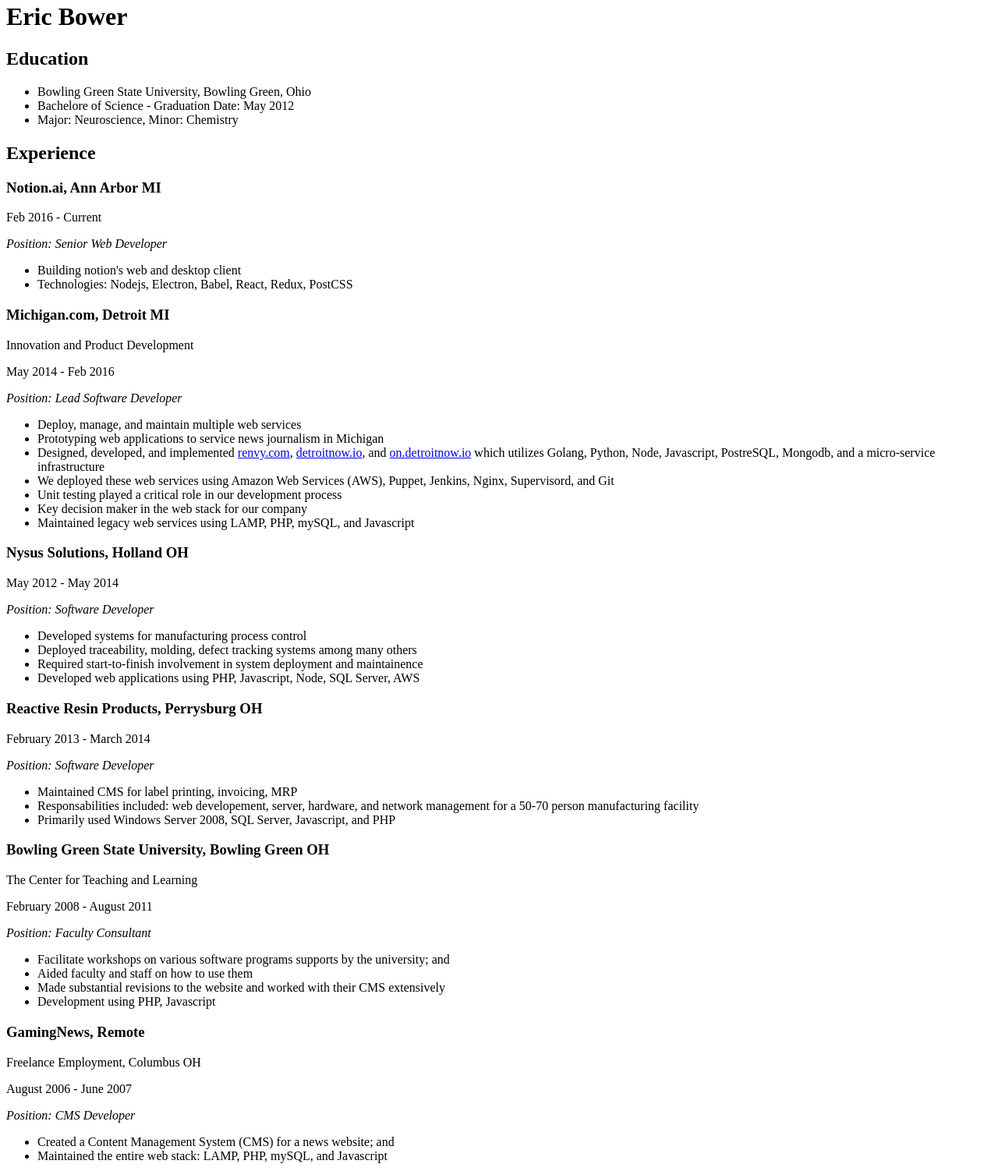
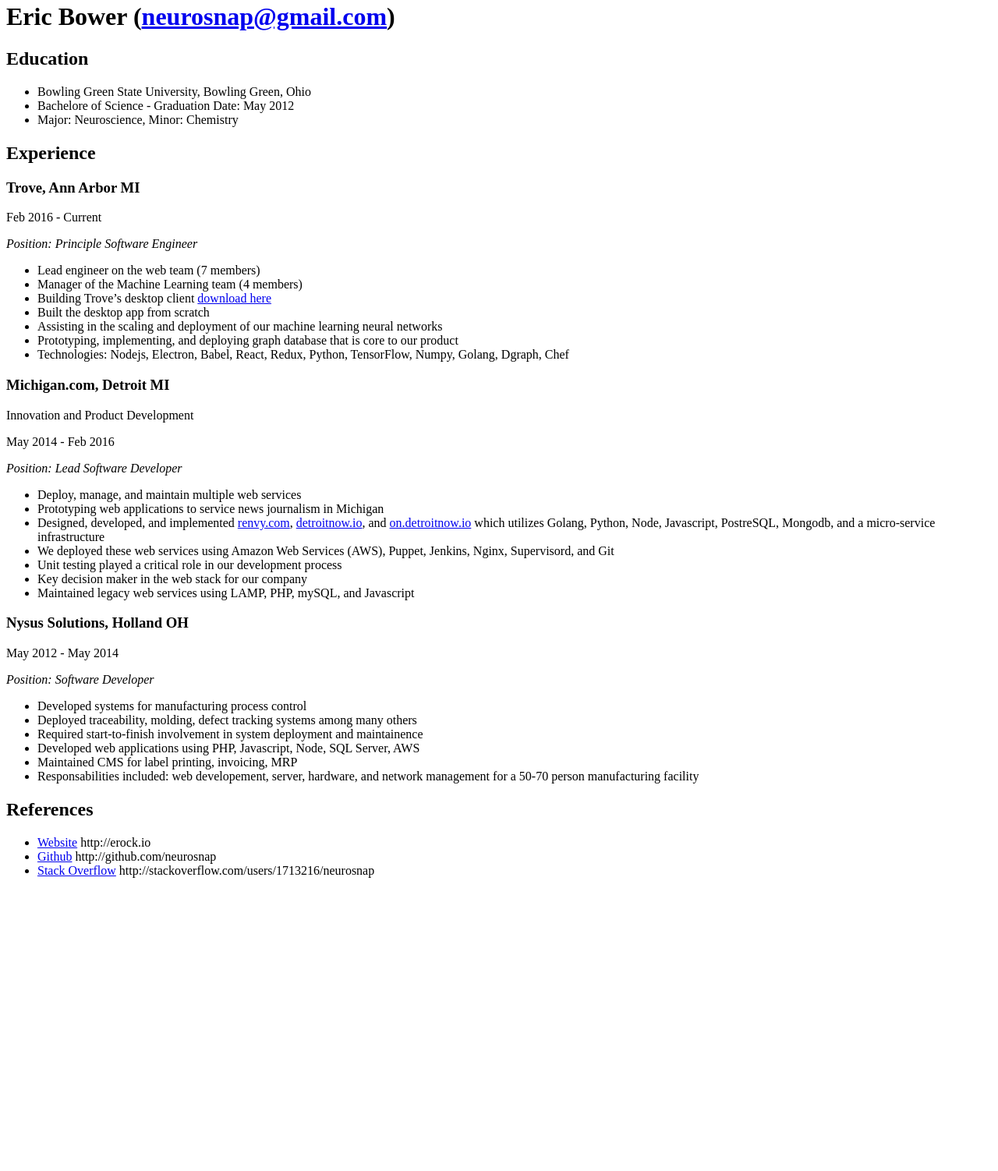
Before and after one commit to neurosnap/erockio, a plain HTML site: page resume.html in a window 1280 px wide. Shown: the part 18-1520 px from the top of the page at 78% size. After the commit the page ends 1160 px from the top, so only its background shows below. Drawn offline with Linux system fonts and the light colour scheme.

Commit message:
update resume

```diff
--- a/resume.html
+++ b/resume.html
@@ -1,14 +1,22 @@
-<!DOCTYPE html PUBLIC "-//W3C//DTD XHTML 1.0 Transitional//EN" "http://www.w3.org/TR/xhtml1/DTD/xhtml1-transitional.dtd">
-<html xmlns="http://www.w3.org/1999/xhtml">
+<!DOCTYPE html>
+<html xmlns="http://www.w3.org/1999/xhtml" lang="" xml:lang="">
 <head>
-  <meta http-equiv="Content-Type" content="text/html; charset=utf-8" />
-  <meta http-equiv="Content-Style-Type" content="text/css" />
+  <meta charset="utf-8" />
   <meta name="generator" content="pandoc" />
-  <title>Eric Bower Resume</title>
-  <style type="text/css">code{white-space: pre;}</style>
+  <meta name="viewport" content="width=device-width, initial-scale=1.0, user-scalable=yes" />
+  <title>README</title>
+  <style type="text/css">
+      code{white-space: pre-wrap;}
+      span.smallcaps{font-variant: small-caps;}
+      span.underline{text-decoration: underline;}
+      div.column{display: inline-block; vertical-align: top; width: 50%;}
+  </style>
+  <!--[if lt IE 9]>
+    <script src="//cdnjs.cloudflare.com/ajax/libs/html5shiv/3.7.3/html5shiv-printshiv.min.js"></script>
+  <![endif]-->
 </head>
 <body>
-<h1 id="eric-bower">Eric Bower</h1>
+<h1 id="eric-bower-neurosnapgmail.com">Eric Bower (<a href="mailto:neurosnap@gmail.com">neurosnap@gmail.com</a>)</h1>
 <h2 id="education">Education</h2>
 <ul>
 <li>Bowling Green State University, Bowling Green, Ohio</li>
@@ -16,12 +24,17 @@
 <li>Major: Neuroscience, Minor: Chemistry</li>
 </ul>
 <h2 id="experience">Experience</h2>
-<h3 id="notion.ai-ann-arbor-mi">Notion.ai, Ann Arbor MI</h3>
+<h3 id="trove-ann-arbor-mi">Trove, Ann Arbor MI</h3>
 <p>Feb 2016 - Current</p>
-<p><em>Position: Senior Web Developer</em></p>
+<p><em>Position: Principle Software Engineer</em></p>
 <ul>
-<li>Building notion's web and desktop client</li>
-<li>Technologies: Nodejs, Electron, Babel, React, Redux, PostCSS</li>
+<li>Lead engineer on the web team (7 members)</li>
+<li>Manager of the Machine Learning team (4 members)</li>
+<li>Building Trove’s desktop client <a href="http://trove.com/desktop">download here</a></li>
+<li>Built the desktop app from scratch</li>
+<li>Assisting in the scaling and deployment of our machine learning neural networks</li>
+<li>Prototyping, implementing, and deploying graph database that is core to our product</li>
+<li>Technologies: Nodejs, Electron, Babel, React, Redux, Python, TensorFlow, Numpy, Golang, Dgraph, Chef</li>
 </ul>
 <h3 id="michigan.com-detroit-mi">Michigan.com, Detroit MI</h3>
 <p>Innovation and Product Development</p>
@@ -30,7 +43,7 @@
 <ul>
 <li>Deploy, manage, and maintain multiple web services</li>
 <li>Prototyping web applications to service news journalism in Michigan</li>
-<li>Designed, developed, and implemented <a href="http://renvy.com">renvy.com</a>, <a href="http://detroitnow.io">detroitnow.io</a>, and <a href="http://on.detroitnow.io">on.detroitnow.io</a> which utilizes Golang, Python, Node, Javascript, PostreSQL, Mongodb, and a micro-service infrastructure</li>
+<li>Designed, developed, and implemented <a href="http://renvy.com">renvy.com</a>, <a href="http://detroitnow.io">detroitnow.io</a>, and <a href="http://everydash.detroitnow.io/">on.detroitnow.io</a> which utilizes Golang, Python, Node, Javascript, PostreSQL, Mongodb, and a micro-service infrastructure</li>
 <li>We deployed these web services using Amazon Web Services (AWS), Puppet, Jenkins, Nginx, Supervisord, and Git</li>
 <li>Unit testing played a critical role in our development process</li>
 <li>Key decision maker in the web stack for our company</li>
@@ -44,32 +57,8 @@
 <li>Deployed traceability, molding, defect tracking systems among many others</li>
 <li>Required start-to-finish involvement in system deployment and maintainence</li>
 <li>Developed web applications using PHP, Javascript, Node, SQL Server, AWS</li>
-</ul>
-<h3 id="reactive-resin-products-perrysburg-oh">Reactive Resin Products, Perrysburg OH</h3>
-<p>February 2013 - March 2014</p>
-<p><em>Position: Software Developer</em></p>
-<ul>
 <li>Maintained CMS for label printing, invoicing, MRP</li>
 <li>Responsabilities included: web developement, server, hardware, and network management for a 50-70 person manufacturing facility</li>
-<li>Primarily used Windows Server 2008, SQL Server, Javascript, and PHP</li>
-</ul>
-<h3 id="bowling-green-state-university-bowling-green-oh">Bowling Green State University, Bowling Green OH</h3>
-<p>The Center for Teaching and Learning</p>
-<p>February 2008 - August 2011</p>
-<p><em>Position: Faculty Consultant</em></p>
-<ul>
-<li>Facilitate workshops on various software programs supports by the university; and</li>
-<li>Aided faculty and staff on how to use them</li>
-<li>Made substantial revisions to the website and worked with their CMS extensively</li>
-<li>Development using PHP, Javascript</li>
-</ul>
-<h3 id="gamingnews-remote">GamingNews, Remote</h3>
-<p>Freelance Employment, Columbus OH</p>
-<p>August 2006 - June 2007</p>
-<p><em>Position: CMS Developer</em></p>
-<ul>
-<li>Created a Content Management System (CMS) for a news website; and</li>
-<li>Maintained the entire web stack: LAMP, PHP, mySQL, and Javascript</li>
 </ul>
 <h2 id="references">References</h2>
 <ul>
```
Also changed, not shown: 3 other files.
